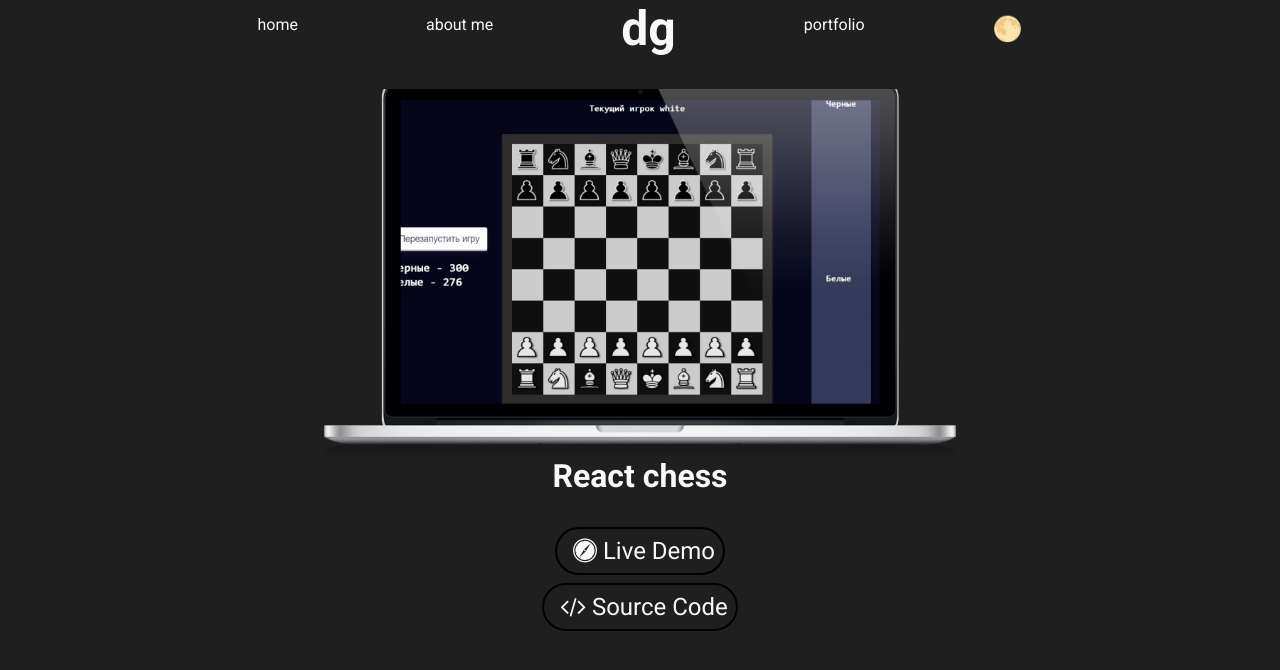
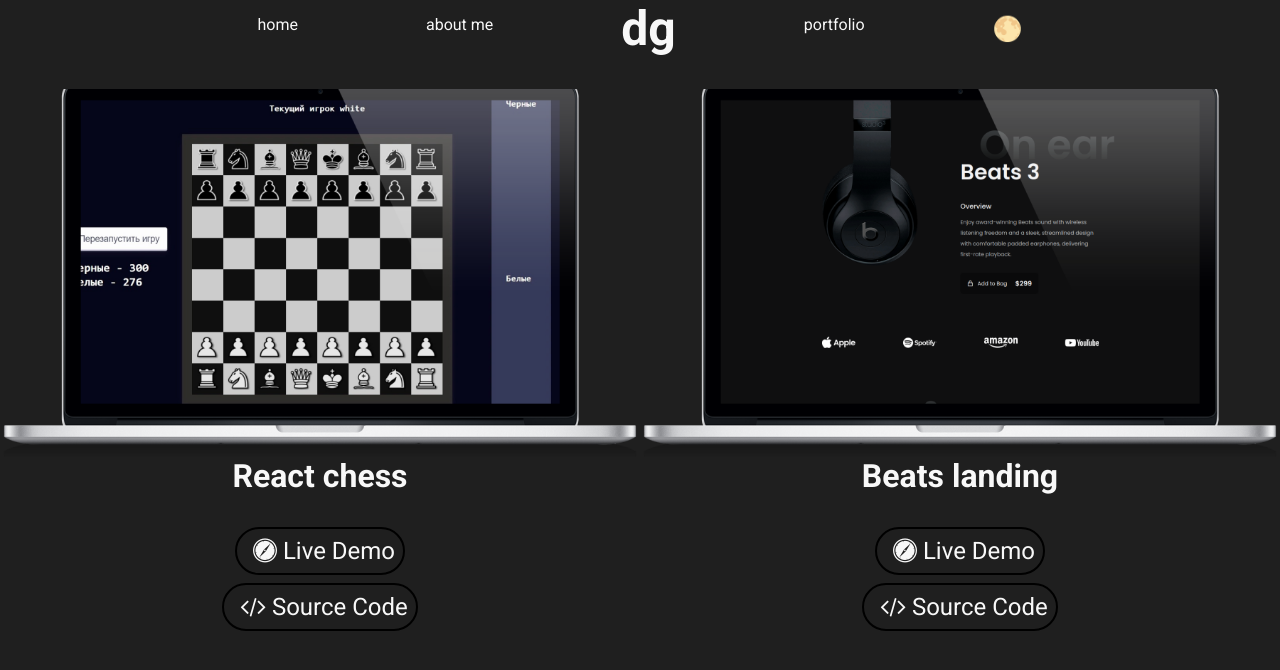
Before and after one commit to ScobarDen/react-portfolio, a React (Create React App) app: page /react-portfolio/portfolio in a window 1280 px wide. Shown: the top 670 px of the page. Built offline with nearby package versions, Linux system fonts and the light colour scheme; the HTML template or start-up script is replaced by a standard one.

Commit message:
add beats landing

```diff
--- a/src/info/Info.js
+++ b/src/info/Info.js
@@ -1,5 +1,6 @@
 import self from "../img/self.png"
 import mock1 from "../img/mock1.png"
+import mock2 from "../img/mock2.png"
 
 export let colors = ["rgb(0,255,164)", "rgb(166,104,255)"];
 
@@ -94,5 +95,11 @@
             source: "https://github.com/ScobarDen/react-chess",
             image: mock1
         },
+        {
+            title: "Beats landing",
+            live: "https://scobarden.github.io/responsive-website-beats/",
+            source: "https://github.com/ScobarDen/responsive-website-beats",
+            image: mock2
+        },
     ]
 }
```
Also changed, not shown: src/img/mock2.png (added).
